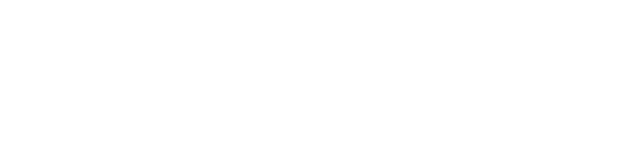
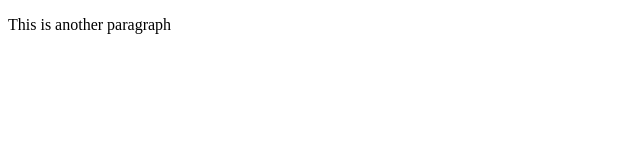
Before and after one commit to ashu177-coder/Test, a plain HTML site: page index.html in a window 1280 px wide. Shown: the whole page, without its empty margins (0-640 px from the left). Drawn offline with Linux system fonts and the light colour scheme.

Commit message:
Added another p tag

```diff
--- a/index.html
+++ b/index.html
@@ -6,5 +6,7 @@
     <meta name="viewport" content="width=device-width, initial-scale=1.0" />
     <title>Document</title>
   </head>
-  <body></body>
+  <body>
+    <p>This is another paragraph</p>
+  </body>
 </html>
```
